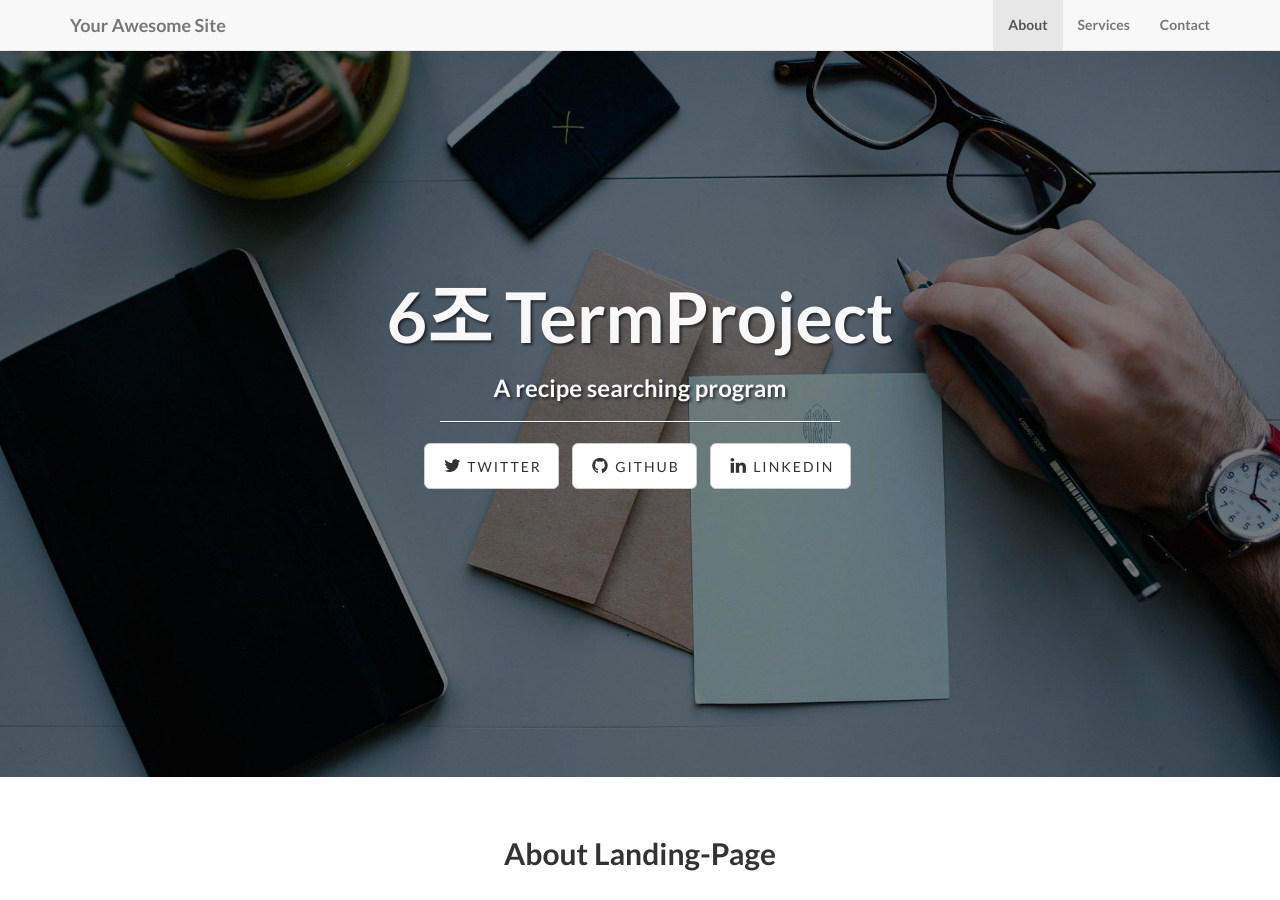
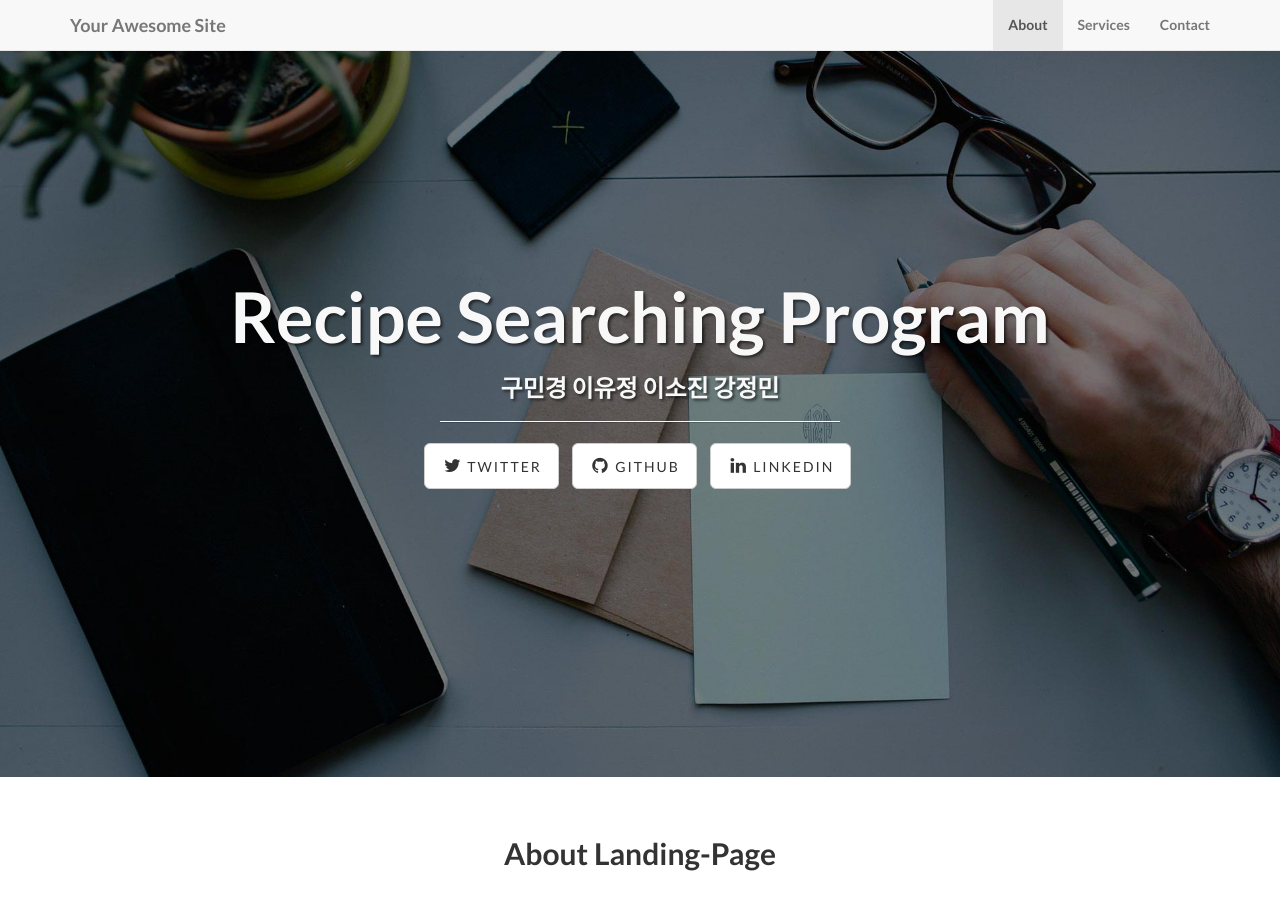
Before and after one commit to dbwjddldb96/dbwjddldb96.github.com, a Jekyll site: the page built from index.html, in a window 1280 px wide and 900 px high. Built offline with Jekyll 4.4.1, drawn with Linux system fonts in a browser that asks for light colours.

Commit message:
Update index.html

```diff
--- a/index.html
+++ b/index.html
@@ -1,5 +1,5 @@
 ---
 layout: default
-title: 6조 TermProject
-subTitle: A recipe searching program
+title: Recipe Searching Program
+subTitle: 구민경 이유정 이소진 강정민
 ---
```
